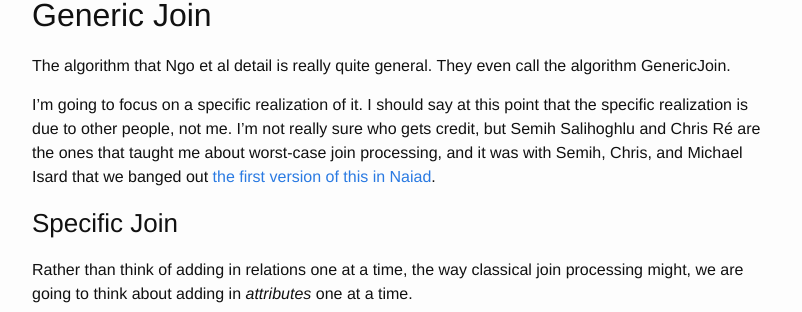
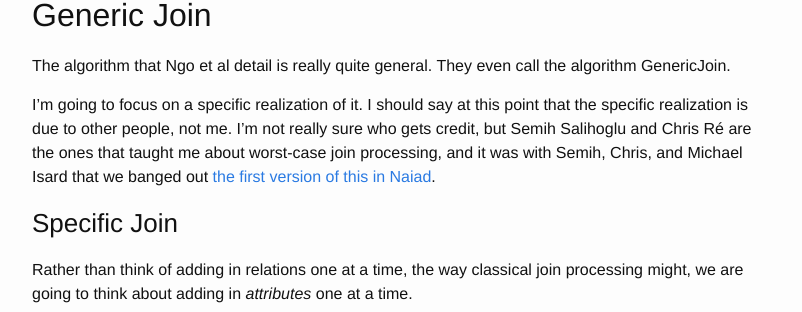
Before and after one commit to frankmcsherry/frankmcsherry.github.io, a Jekyll site: the page built from _posts/2015-04-10-genericjoin.md, in a window 1280 px wide and 900 px high, scrolled down 1164 px. Shown: the part 164-476 px from the top of the window, without its empty margins (238-1040 px from the left). Built offline with Jekyll 4.4.1, drawn with Linux system fonts in a browser that asks for light colours; formulas are drawn with MathJax 3; some of the changed text lies outside the part shown.

Commit message:
embarassing typo fixed

```diff
--- a/_posts/2015-04-10-genericjoin.md
+++ b/_posts/2015-04-10-genericjoin.md
@@ -40,7 +40,7 @@ You know who doesn't even have that excuse? The standard approaches to computing
 
 The algorithm that Ngo et al detail is really quite general. They even call the algorithm GenericJoin.
 
-I'm going to focus on a specific realization of it. I should say at this point that the specific realization is due to other people, not me. I'm not really sure who gets credit, but Semih Salihoghlu and Chris Ré are the ones that taught me about worst-case join processing, and it was with Semih, Chris, and Michael Isard that we banged out [the first version of this in Naiad](https://github.com/MicrosoftResearch/NaiadSamples/tree/master/Join).
+I'm going to focus on a specific realization of it. I should say at this point that the specific realization is due to other people, not me. I'm not really sure who gets credit, but Semih Salihoglu and Chris Ré are the ones that taught me about worst-case join processing, and it was with Semih, Chris, and Michael Isard that we banged out [the first version of this in Naiad](https://github.com/MicrosoftResearch/NaiadSamples/tree/master/Join).
 
 ### Specific Join
 
@@ -443,7 +443,7 @@ Flip comments aside, it would be good to understand if this approach does repres
 
 ## Credits and on-going work
 
-This area (worst-case optimal join processing) is super cool, and I owe a debt to [Semih Salihoghlu](http://web.stanford.edu/~semih/) and [Chris Ré](http://cs.stanford.edu/people/chrismre/) for introducing the two of us. These folks and their colleagues are still very active, pushing the boundaries of what can be done to make join processing faster and faster.
+This area (worst-case optimal join processing) is super cool, and I owe a debt to [Semih Salihoglu](http://web.stanford.edu/~semih/) and [Chris Ré](http://cs.stanford.edu/people/chrismre/) for introducing the two of us. These folks and their colleagues are still very active, pushing the boundaries of what can be done to make join processing faster and faster.
 
 [Semih, Chris and others](http://arxiv.org/abs/1410.4156) have an approach to make even more complex joins efficient by using hypertree decompositions of queries. "Tree-like" acyclic queries have knowns ways to process them optimally (Viterbi-style). Once you get cycles they break, but if you can decompose the query into a tree of small cyclic queries and use the worst-case optimal techniques on the cyclic queries you get some nice results.
 
```
Also changed, not shown: 2 other files.
